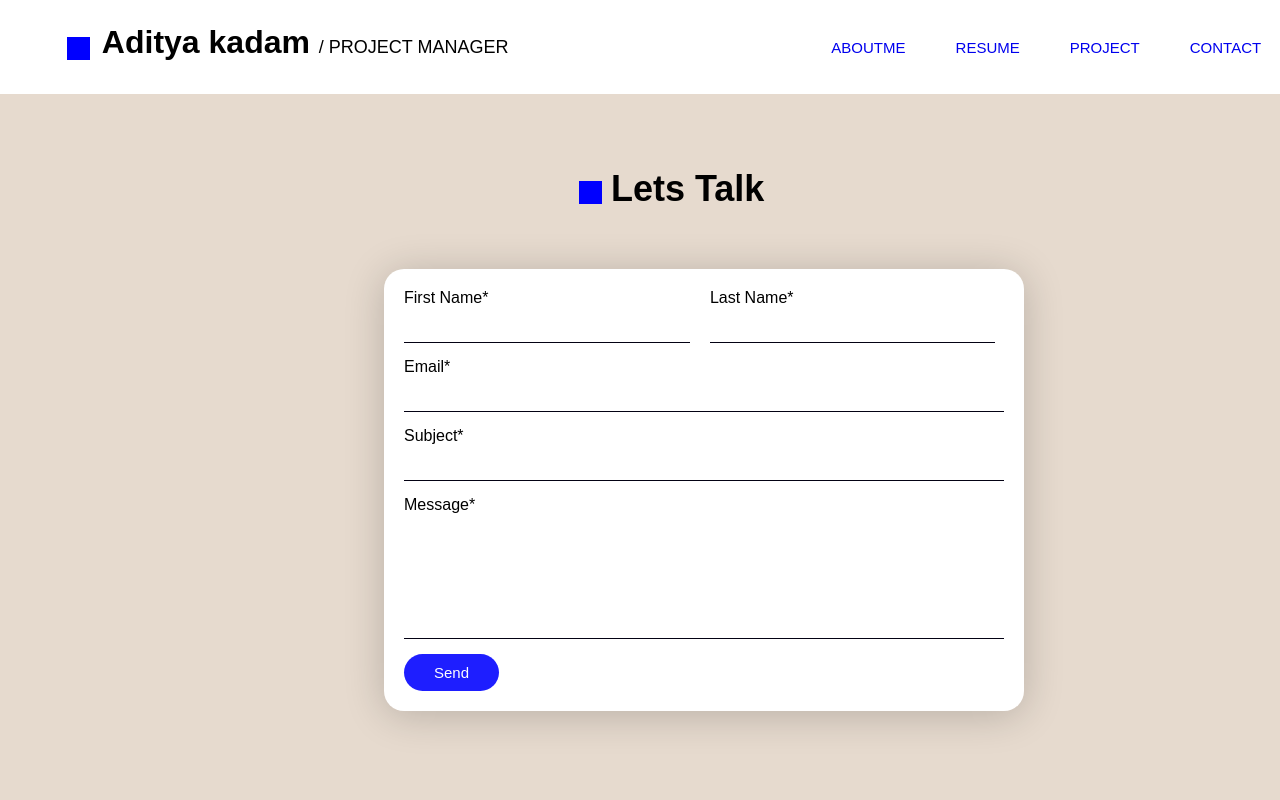
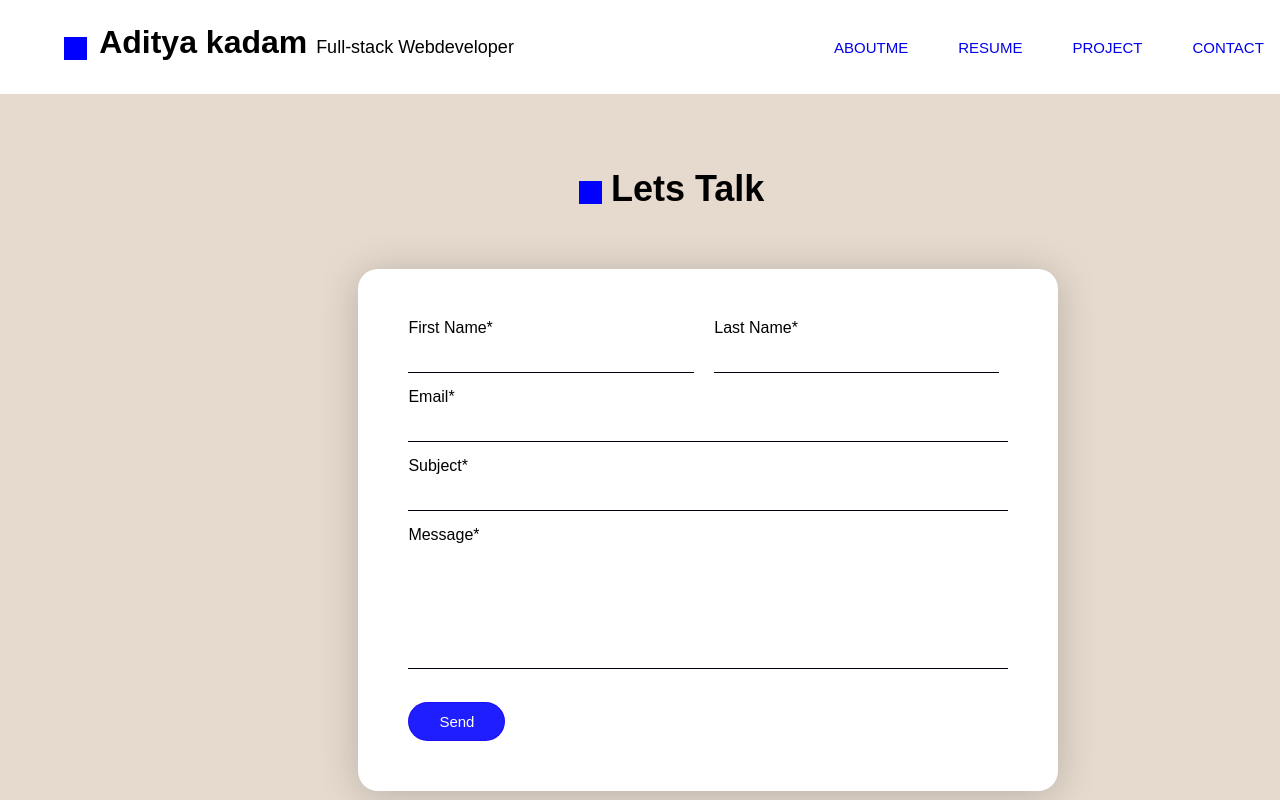
Before and after one commit to Adityaa-web/Aditya-, a plain HTML site: page contact.html in a window 1280 px wide. Shown: the top 800 px of the page. Drawn offline with Linux system fonts and the light colour scheme.

Commit message:
Update contact.html

```diff
--- a/contact.html
+++ b/contact.html
@@ -42,11 +42,11 @@
         width: 100%;
         max-width: 600px;
         margin: 50px auto;
-        padding: 20px;
+        padding: 50px;
         background-color: #fff;
         box-shadow: 0 4px 40px 0 rgba(0, 0, 0, 0.2),
           0 6px 20px 0 rgba(0, 0, 0, 0);
-        margin-left: 30%;
+        margin-left: 28%;
         border-radius: 20px;
       }
 
@@ -94,9 +94,16 @@
         background-color: rgba(0, 0, 255, 0.881);
         color: white;
         padding: 10px 30px 10px 30px;
-        border: none;
+        border: 1px solid rgba(31, 3, 242, 0.685) !important;
         border-radius: 20px;
         cursor: pointer;
+        margin-top: 3%;
+      }
+      button:hover {
+        background-color: rgb(255, 255, 255) !important;
+        color: rgb(0, 0, 0) !important;
+        transition: ease 0.5s;
+        font-size: 15px !important;
       }
     </style>
     <script>
@@ -116,12 +123,14 @@
     <header>
       <div class="box">
         <h2>
-          <a href="index.html">Aditya kadam </a><span>/ PROJECT MANAGER</span>
+          <a href="index.html">Aditya kadam </a
+          ><span>Full-stack Webdeveloper</span>
         </h2>
       </div>
       <nav class="nav">
         <ul>
-           <a href="index.html"></a><a href="index.html"><li>ABOUTME</li></a>
+          <a href="index.html"></a
+          ><a href="index.html"><li>ABOUTME</li></a>
           <a href="resume.html"><li>RESUME</li></a>
           <a href="project.html"><li>PROJECT</li></a>
           <a href="contact.html"><li>CONTACT</li></a>
```
